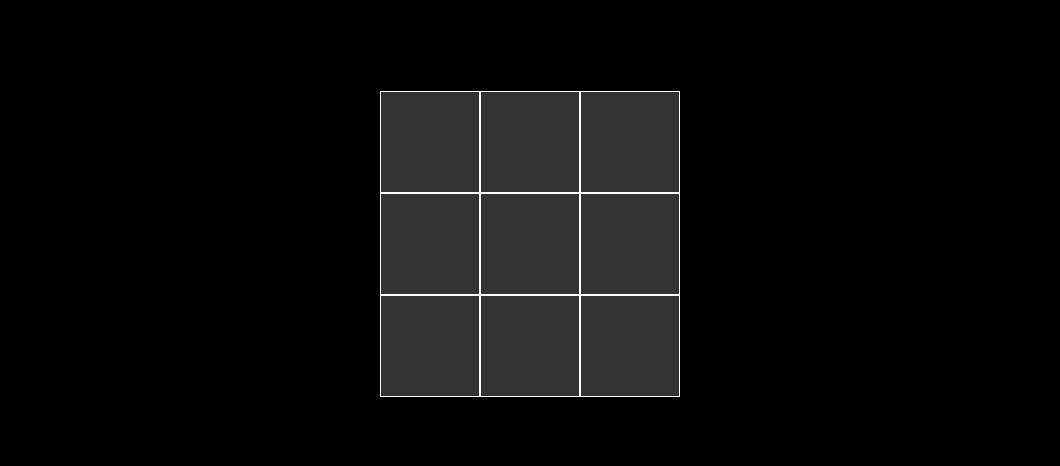
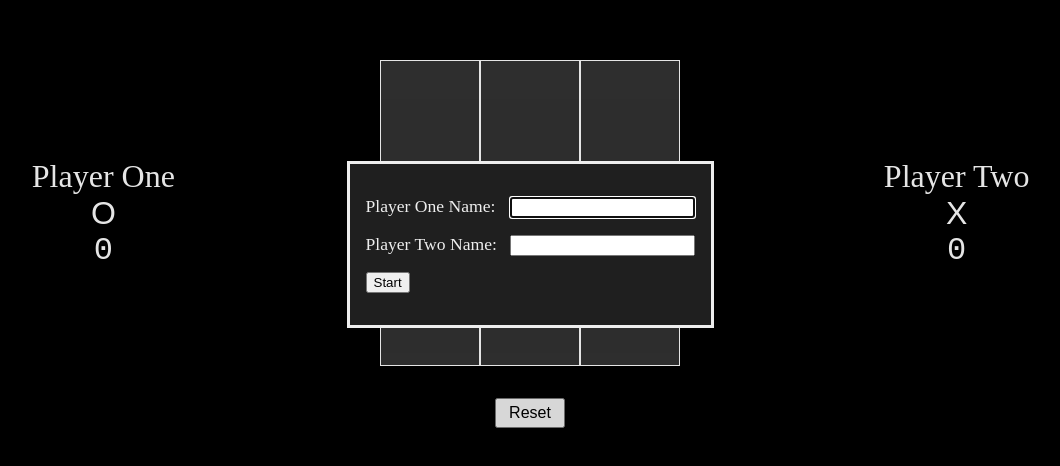
Before and after one commit to Mehrab-Farhadzadeh/odin-tic-tac-toe, a plain HTML site: page index.html in a window 1280 px wide. Shown: the part 156-622 px from the top of the page, without its empty margins (110-1170 px from the left). Drawn offline with Linux system fonts and the light colour scheme.

Commit message:
Add scoreboard and get name dialog

```diff
--- a/index.html
+++ b/index.html
@@ -11,6 +11,36 @@
 
 <body>
 
+   <div class="o-score">
+      <div class="name">Player One</div>
+      <div class="shape">O</div>
+      <div class="score">0</div>
+   </div>
+   <div class="board">
+   </div>
+   <div class="x-score">
+      <div class="name">Player Two</div>
+      <div class="shape">X</div>
+      <div class="score">0</div>
+   </div>
+   <button class="reset">Reset</button>
+
+   <dialog id="addNamesDialog">
+      <form id="addNamesForm">
+         <p>
+            <label for="p1-name">Player One Name:</label>
+            <input type="text" name="p1-name" id="p1Name" required>
+         </p>
+         <p>
+            <label for="p2-name">Player Two Name:</label>
+            <input type="text" name="p2-name" id="p2Name" required>
+         </p>
+         <p>
+            <button id="submit-names" value="default">Start</button>
+         </p>
+      </form>
+   </dialog>
+
 </body>
 
 </html>
--- a/script.js
+++ b/script.js
@@ -79,6 +79,11 @@ function GameFlow(playerOneName = "Player One", playerTwoName = "Player Two") {
    let round = 0;
    let isGameFinished_ = false;
 
+   function setNames(name1, name2) {
+      players[0].name = name1;
+      players[1].name = name2;
+   }
+
    function isPlayerWinner(board, row, col) {
       function isRowWinner(board, row) {
          for (let col = 1; col < board[row].length; col++) {
@@ -154,19 +159,23 @@ function GameFlow(playerOneName = "Player One", playerTwoName = "Player Two") {
       }
    }
 
+   function getPlayers() {
+      return players;
+   }
+
    return {
       playTurn,
       getBoard: gameboard.getBoard,
       getActivePlayer,
       isRoundFinished,
       isGameFinished,
+      getPlayers,
+      setNames,
       // getRoundResult,
    };
 }
 
 const displayLogic = (function () {
-   const boardEl = document.createElement("div");
-
    function displayCol(rowEl, col, colIdx) {
       const colEl = document.createElement("div");
       colEl.className = `cell ${col}`;
@@ -186,24 +195,60 @@ const displayLogic = (function () {
    }
 
    function addBoardToDOM(game) {
+      const boardEl = document.querySelector(".board");
       boardEl.innerHTML = "";
-      boardEl.className = `board ${game.getActivePlayer().shape}Turn`;
+      boardEl.className += ` ${game.getActivePlayer().shape}Turn`;
       game.getBoard().forEach((row, index) => {
          displayRow(boardEl, row, index);
       });
-      document.body.append(boardEl);
+   }
+
+   function updateScoreBoard(game) {
+      const circleScoreEl = document.querySelector(".o-score .score");
+      const crossScoreEl = document.querySelector(".x-score .score");
+      circleScoreEl.textContent = game.getPlayers()[0].score;
+      crossScoreEl.textContent = game.getPlayers()[1].score;
    }
 
    function update(game) {
+      initial(game);
       addBoardToDOM(game);
+      updateScoreBoard(game);
+   }
+
+   function initial(game) {
+      const circleNameEl = document.querySelector(".o-score .name");
+      const crossNameEl = document.querySelector(".x-score .name");
+      circleNameEl.textContent = game.getPlayers()[0].name;
+      crossNameEl.textContent = game.getPlayers()[1].name;
    }
 
    return { update };
 })();
 
+function getNames(game) {
+   // Show dialog
+   const addNamesDialog = document.querySelector("#addNamesDialog");
+   addNamesDialog.showModal();
+
+   // Retrieve names from form
+   const addNamesForm = document.querySelector("#addNamesForm");
+   const p1Name = document.querySelector("#p1Name");
+   const p2Name = document.querySelector("#p2Name");
+
+   addNamesForm.addEventListener("submit", (event) => {
+      if (event.submitter.getAttribute("value") === "close") return;
+      event.preventDefault();
+      game.setNames(p1Name.value, p2Name.value);
+      addNamesDialog.close();
+      displayLogic.update(game);
+   });
+}
+
 function handleEventAndPlayGame() {
    // initiate game
    const game = GameFlow();
+   getNames(game);
    displayLogic.update(game);
 
    // Add handler
--- a/style.css
+++ b/style.css
@@ -6,6 +6,8 @@ body {
    width: 100vw;
    height: 100vh;
    margin: 0;
+   display: grid;
+   grid-template-columns: repeat(3, 1fr);
 }
 
 .board {
@@ -44,10 +46,11 @@ body {
 .cell.X:hover,
 .cell.O:hover {
    cursor: not-allowed;
+   background-color: transparent;
 }
 
 .cell:active {
-   box-shadow: inset 0px 0px 20px black;
+   box-shadow: inset 0px 0px 12px black;
 }
 
 .gameOver .cell:active,
@@ -55,3 +58,38 @@ body {
 .cell.O:active {
    box-shadow: none;
 }
+
+.o-score,
+.x-score {
+   font-size: 2rem;
+   align-self: center;
+   text-align: center;
+   width: 100%;
+
+   .shape {
+      font-family: sans-serif;
+   }
+
+   .score {
+      font-family: monospace;
+   }
+}
+
+button.reset {
+   margin-top: 2rem;
+   padding: 4px 12px;
+   font-size: 1rem;
+   cursor: pointer;
+   grid-column: 1/4;
+}
+
+#addNamesDialog {
+   background-color: #1f1f1f;
+   color: #eee;
+
+   label {
+      font-size: 1.1rem;
+      display: inline-block;
+      width: 140px;
+   }
+}
```
